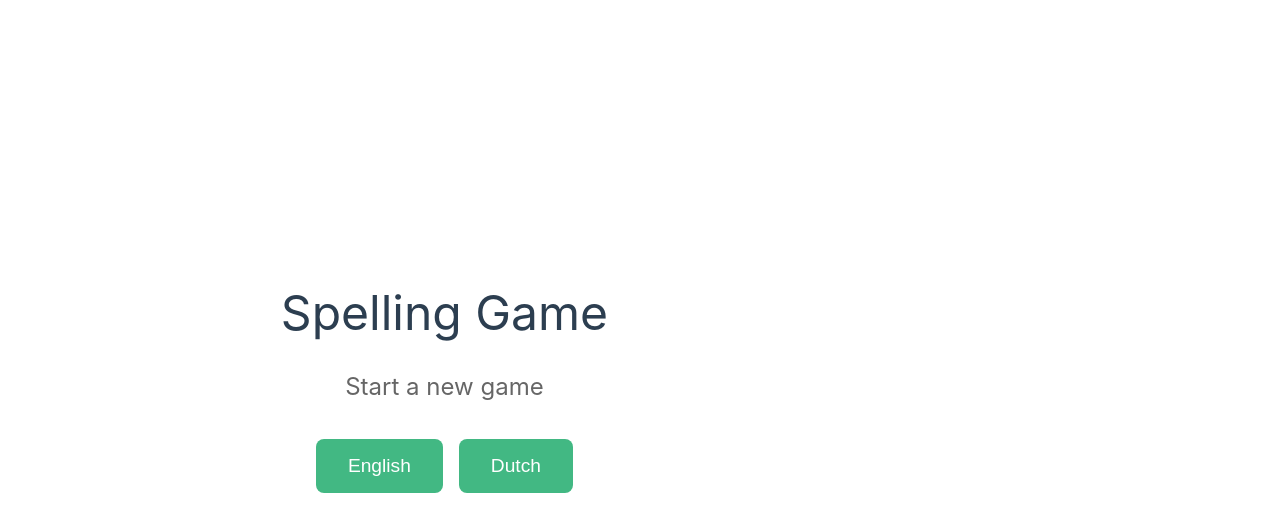
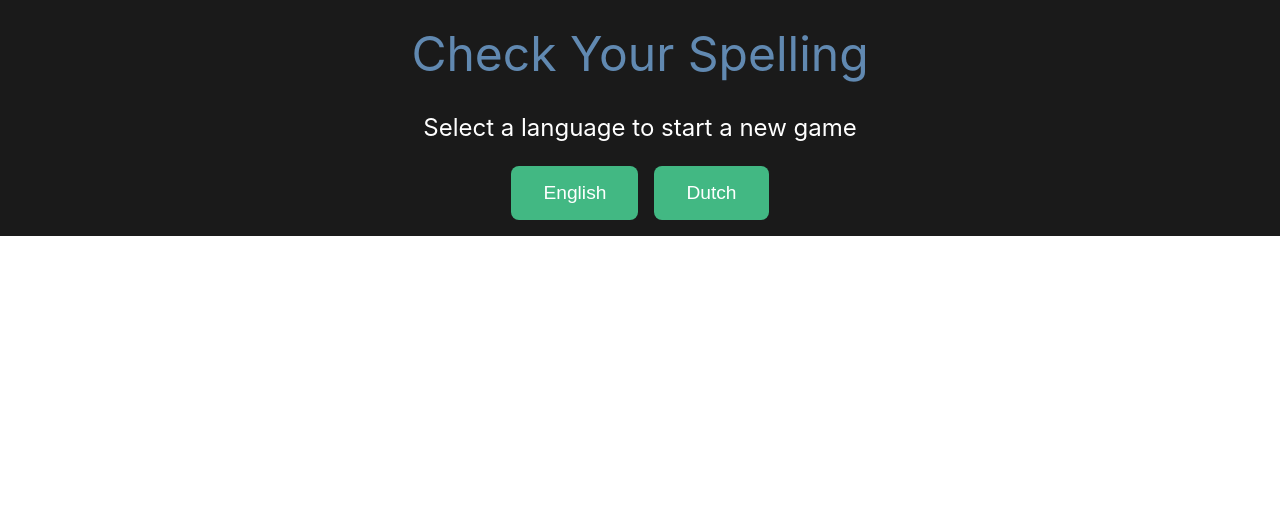
Before and after one commit to pubudusj/spelling-game-frontend, a Vue app: page / in a window 1280 px wide. Shown: the top 532 px of the page. Built offline with nearby package versions, Linux system fonts and the light colour scheme.

Commit message:
Design changes

```diff
--- a/src/components/Home.vue
+++ b/src/components/Home.vue
@@ -126,8 +126,11 @@ const handleSubmit = async () => {
 
 <template>
   <div class="home">
-    <h1 class="main-title">Spelling Game</h1>
-    <h2 class="subtitle">Start a new game</h2>
+    <div class="fixed-header">
+      <h1 class="main-title">Check Your Spelling</h1>
+      <h2 class="subtitle">Select a language to start a new game</h2>
+    </div>
+    <div style="height: 130px"></div>
 
     <div class="language-buttons">
       <button
@@ -151,6 +154,7 @@ const handleSubmit = async () => {
       Loading...
     </div>
 
+    <div class="questions-container">
       <!-- Display timer -->
       <div v-if="timeRemaining !== null" class="timer" :class="{ 'warning': timeRemaining < 30 }">
         Time remaining: {{ Math.floor(timeRemaining / 60) }}:{{ (timeRemaining % 60).toString().padStart(2, '0') }}
@@ -159,9 +163,6 @@ const handleSubmit = async () => {
       <!-- Display words after API call -->
       <div v-if="words.length > 0" class="words-list">
         <div v-for="word in words" :key="word.id" class="word-item">
-        <p>{{ word.description }}</p>
-        <p>Characters: {{ word.charcount }}</p>
-
           <div class="audio-container">
             <audio
               :src="word.url"
@@ -172,6 +173,7 @@ const handleSubmit = async () => {
               Your browser does not support the audio element.
             </audio>
           </div>
+          <p>{{ word.description }}</p>
             <div class="input-container" :data-word-id="word.id" :class="{
               'correct': isSubmitted && results.find(r => r.id === word.id)?.correct,
               'incorrect': isSubmitted && !results.find(r => r.id === word.id)?.correct
@@ -187,12 +189,12 @@ const handleSubmit = async () => {
                 @input="enforceMaxLength($event.target)"
                 :disabled="isSubmitted"
               >
-            <span v-if="isSubmitted" class="result-text">
+              <div v-if="isSubmitted" class="result-text">
                 {{ results.find(r => r.id === word.id)?.correct ? 'Correct!' : 'Incorrect' }}
                 <span class="original-word" v-if="!results.find(r => r.id === word.id)?.correct">
                   ({{ results.find(r => r.id === word.id)?.original_word }})
                 </span>
-            </span>
+              </div>
             </div>
           </div>
         </div>
@@ -209,31 +211,49 @@ const handleSubmit = async () => {
         </div>
       </div>
     </div>
+  </div>
 </template>
 
 <style scoped>
 .home {
   text-align: center;
   padding: 2rem;
+  padding-top: 0;
+}
+
+.fixed-header {
+  position: fixed;
+  top: 0;
+  left: 0;
+  right: 0;
+  background-color: #1a1a1a;
+  padding: 1rem;
+  z-index: 100;
 }
 
 .main-title {
   font-size: 3rem;
   margin-bottom: 1rem;
-  color: #2c3e50;
+  color: #6189b1;
 }
 
 .subtitle {
   font-size: 1.5rem;
   margin-bottom: 2rem;
-  color: #666;
+  color: #ffffff;
 }
 
 .language-buttons {
   display: flex;
   gap: 1rem;
   justify-content: center;
-  margin-bottom: 2rem;
+  position: fixed;
+  top: 150px;
+  left: 0;
+  right: 0;
+  z-index: 100;
+  background-color: #1a1a1a;
+  padding: 1rem;
 }
 
 .language-btn {
@@ -262,15 +282,26 @@ const handleSubmit = async () => {
 }
 
 .words-list {
+  top: 550px;
   max-width: 600px;
   margin: 0 auto;
 }
 
 .word-item {
-  background-color: #525252;
-  padding: 1rem;
-  margin-bottom: 1rem;
-  border-radius: 8px;
+  background-color: #fff;
+  padding: 2rem;
+  margin-bottom: 1.5rem;
+  border-radius: 12px;
+  max-width: 800px;
+  margin-left: auto;
+  margin-right: auto;
+  box-shadow: 0 4px 6px rgba(0, 0, 0, 0.1);
+  transition: transform 0.2s ease, box-shadow 0.2s ease;
+}
+
+.word-item:hover {
+  transform: translateY(-2px);
+  box-shadow: 0 6px 12px rgba(0, 0, 0, 0.15);
 }
 
 .audio-container {
@@ -286,8 +317,9 @@ const handleSubmit = async () => {
 
 .input-container {
   display: flex;
+  flex-direction: column;
   gap: 0.5rem;
-  justify-content: center;
+  align-items: center;
   margin: 1rem 0;
 }
 
@@ -296,7 +328,7 @@ const handleSubmit = async () => {
   height: 40px;
   text-align: center;
   font-size: 1.2rem;
-  border: 2px solid #42b883;
+  border: 2px solid #5884ec;
   border-radius: 4px;
   outline: none;
 }
@@ -386,4 +418,10 @@ const handleSubmit = async () => {
   100% { opacity: 1; }
 }
 
+.questions-container {
+    position: absolute;
+    top: 250px;
+    left: 0;
+    right: 0;
+}
 </style>
```
Lines whose indentation alone changed are shown as unchanged.
